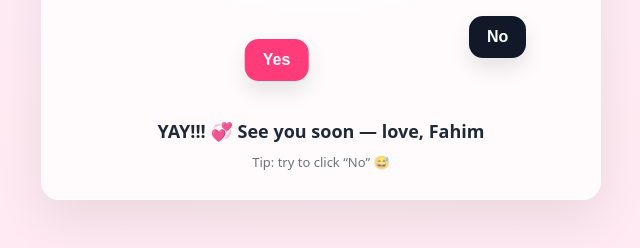
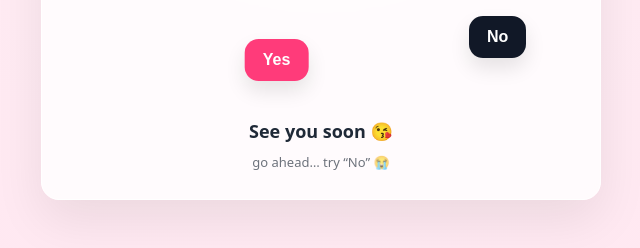
Before and after one commit to fahimbill/valentine, a plain HTML site: page index.html in a window 1280 px wide. Both pictures are taken after a click on the button "Yes". Shown: the part 354-602 px from the top of the page, without its empty margins (319-959 px from the left). Drawn offline with Linux system fonts and the light colour scheme.

Commit message:
Update index.html
updates

```diff
--- a/index.html
+++ b/index.html
@@ -118,7 +118,7 @@
     </div>
 
     <div class="result" id="result"></div>
-    <div class="hint">Tip: try to click “No” 😅</div>
+    <div class="hint">go ahead… try “No” 😭</div>
   </div>
 
   <script>
@@ -218,7 +218,7 @@
     }
 
     yesBtn.addEventListener("click", () => {
-      result.textContent = `YAY!!! 💞 See you soon — love, ${YOUR_NAME}`;
+      result.textContent = `See you soon 😘`;
       yesBtn.disabled = true;
       noBtn.disabled = true;
       spawnHearts(24);
```
